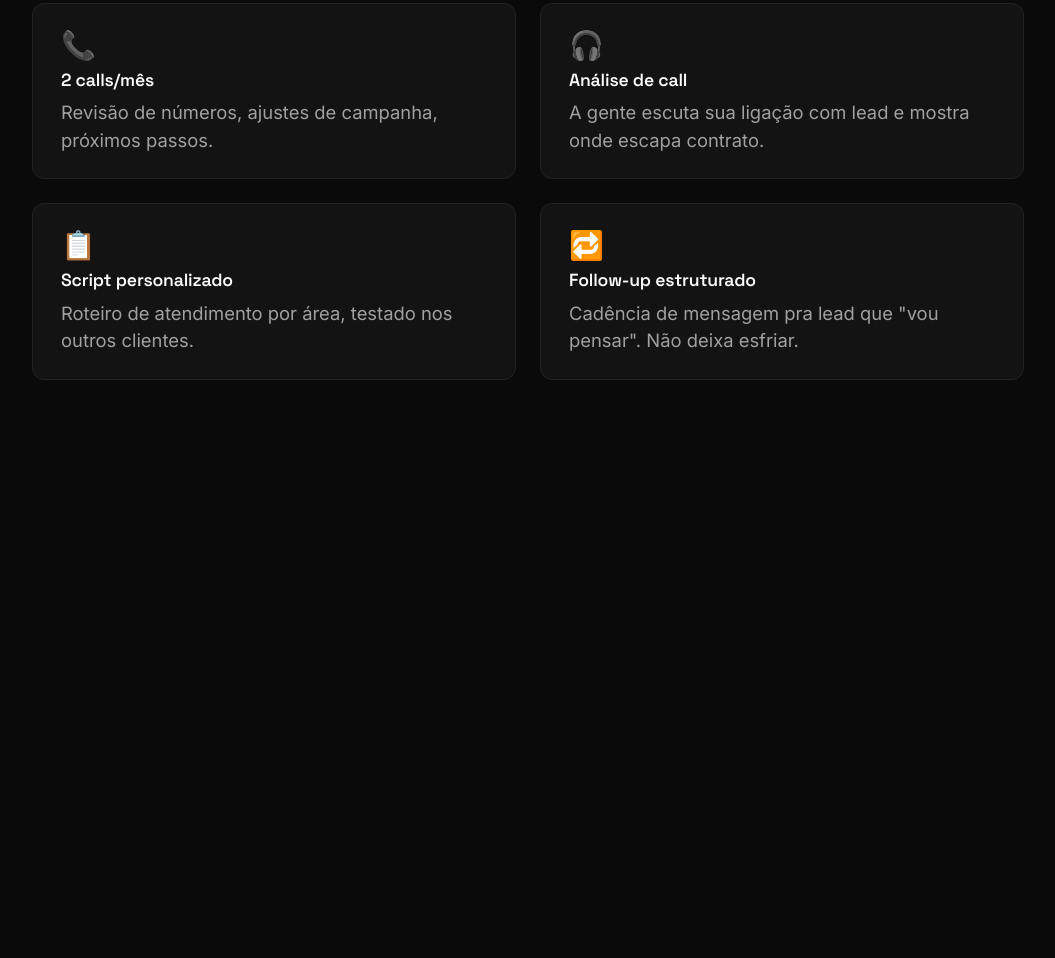
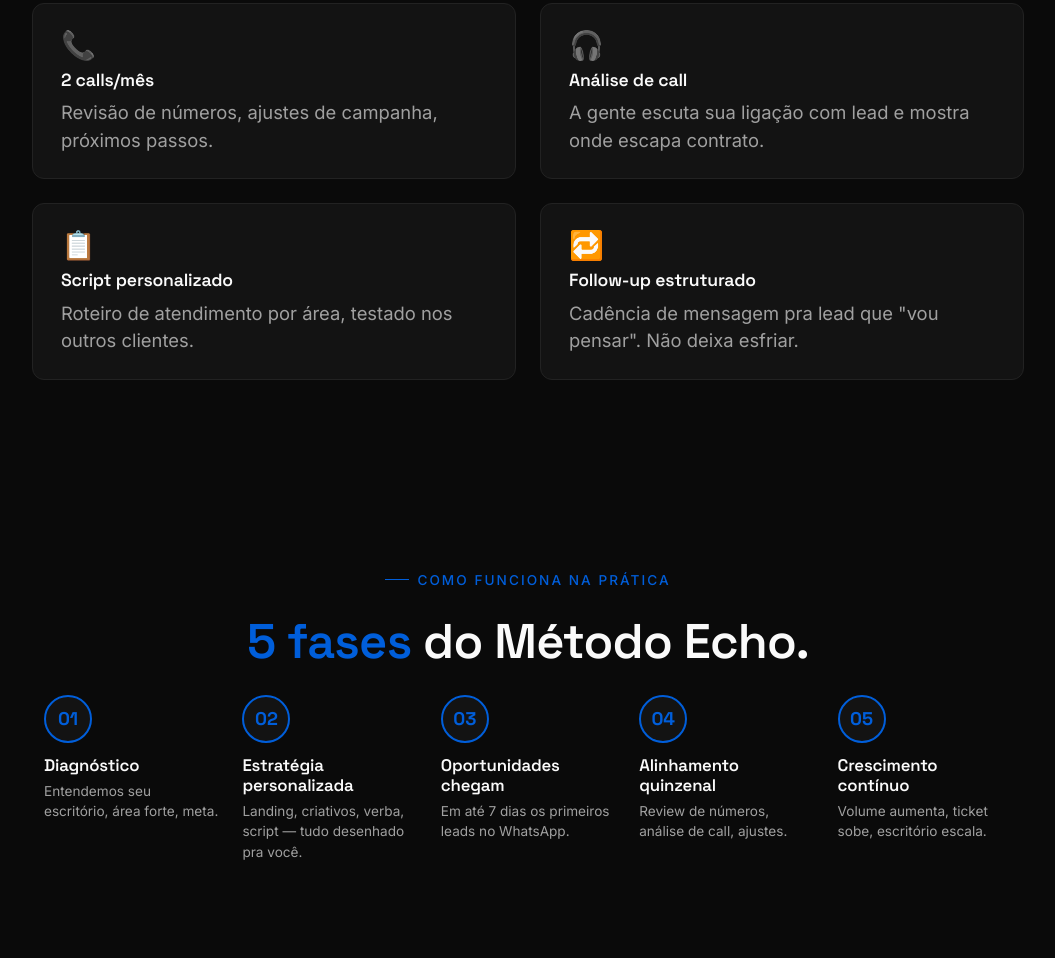
Before and after one commit to mttguerra/apresentacao-echo, a website built with Vite: page index.html in a window 1280 px wide. Shown: the part 5612-6570 px from the top of the page, without its empty margins (112-1167 px from the left). Before the commit the page ends 6088 px from the top, so only its background shows below. Built offline with nearby package versions, Linux system fonts and the light colour scheme; what reveal.js would draw is missing.

Commit message:
feat(b09): processo (5 fases da landing em timeline)

```diff
--- /dev/null
+++ b/src/blocks/b09-processo.html
@@ -0,0 +1,52 @@
+<section data-block="b09" class="block block--b09">
+  <div class="eyebrow">Como funciona na prática</div>
+  <h2 class="t-title">
+    <span class="accent">5 fases</span> do Método Echo.
+  </h2>
+
+  <div class="b09-timeline">
+    <div class="b09-phase">
+      <div class="b09-phase-num">01</div>
+      <div class="b09-phase-body">
+        <div class="t-microcopy">Diagnóstico</div>
+        <p class="t-body">Entendemos seu escritório, área forte, meta.</p>
+      </div>
+    </div>
+    <div class="b09-connector"></div>
+
+    <div class="b09-phase">
+      <div class="b09-phase-num">02</div>
+      <div class="b09-phase-body">
+        <div class="t-microcopy">Estratégia personalizada</div>
+        <p class="t-body">Landing, criativos, verba, script — tudo desenhado pra você.</p>
+      </div>
+    </div>
+    <div class="b09-connector"></div>
+
+    <div class="b09-phase">
+      <div class="b09-phase-num">03</div>
+      <div class="b09-phase-body">
+        <div class="t-microcopy">Oportunidades chegam</div>
+        <p class="t-body">Em até 7 dias os primeiros leads no WhatsApp.</p>
+      </div>
+    </div>
+    <div class="b09-connector"></div>
+
+    <div class="b09-phase">
+      <div class="b09-phase-num">04</div>
+      <div class="b09-phase-body">
+        <div class="t-microcopy">Alinhamento quinzenal</div>
+        <p class="t-body">Review de números, análise de call, ajustes.</p>
+      </div>
+    </div>
+    <div class="b09-connector"></div>
+
+    <div class="b09-phase">
+      <div class="b09-phase-num">05</div>
+      <div class="b09-phase-body">
+        <div class="t-microcopy">Crescimento contínuo</div>
+        <p class="t-body">Volume aumenta, ticket sobe, escritório escala.</p>
+      </div>
+    </div>
+  </div>
+</section>
--- /dev/null
+++ b/src/blocks/b09-processo.js
@@ -0,0 +1,22 @@
+import gsap from 'gsap';
+import { registerBlock } from '../animations/timelines.js';
+import { EASE, DURATION } from '../animations/helpers.js';
+
+registerBlock('b09', {
+  onShow(section) {
+    const eyebrow = section.querySelector('.eyebrow');
+    const title = section.querySelector('.t-title');
+    const phases = section.querySelectorAll('.b09-phase');
+    const nums = section.querySelectorAll('.b09-phase-num');
+
+    gsap.set([eyebrow, title], { opacity: 0, y: 20 });
+    gsap.set(phases, { opacity: 0, y: 20 });
+    gsap.set(nums, { scale: 0.6 });
+
+    const tl = gsap.timeline();
+    tl.to(eyebrow, { opacity: 1, y: 0, duration: DURATION.fast, ease: EASE.snappy });
+    tl.to(title, { opacity: 1, y: 0, duration: DURATION.base, ease: EASE.snappy }, '-=0.1');
+    tl.to(phases, { opacity: 1, y: 0, duration: DURATION.base, ease: EASE.snappy, stagger: 0.1 }, '-=0.15');
+    tl.to(nums, { scale: 1, duration: DURATION.base, ease: EASE.bounceIn, stagger: 0.08 }, '-=0.4');
+  },
+});
--- a/src/main.js
+++ b/src/main.js
@@ -31,7 +31,7 @@ import './blocks/b05-metodo.js';
 import './blocks/b06-pilar1-oportunidades.js';
 import './blocks/b07-pilar2-criativos.js';
 import './blocks/b08-pilar3-alinhamento.js';
-// import './blocks/b09-processo.js';
+import './blocks/b09-processo.js';
 // import './blocks/b10-cases.js';
 // import './blocks/b11-diferenciais.js';
 // import './blocks/b12-investimento.js';
--- a/src/styles/components.css
+++ b/src/styles/components.css
@@ -248,3 +248,40 @@
 .b08-item { display: flex; flex-direction: column; gap: 0.5rem; }
 .b08-item-icon { font-size: 1.75rem; }
 .b08-item .t-microcopy { font-size: 1.1rem; }
+
+/* ============= b09 — Processo ============= */
+.block--b09 { gap: 1.75rem; }
+.b09-timeline {
+  display: grid;
+  grid-template-columns: repeat(5, 1fr) ;
+  gap: 0;
+  align-items: start;
+  position: relative;
+}
+.b09-phase {
+  display: flex;
+  flex-direction: column;
+  gap: 0.75rem;
+  padding: 0 0.75rem;
+  z-index: 2;
+}
+.b09-phase-num {
+  width: 3rem;
+  height: 3rem;
+  border-radius: 50%;
+  background: var(--bg-2);
+  border: 2px solid var(--accent);
+  color: var(--accent);
+  display: flex;
+  align-items: center;
+  justify-content: center;
+  font-family: var(--font-display);
+  font-weight: 700;
+  font-size: 1.15rem;
+}
+.b09-phase-body { display: flex; flex-direction: column; gap: 0.35rem; }
+.b09-phase .t-microcopy { font-size: 1.05rem; }
+.b09-phase .t-body { font-size: 0.85rem; }
+.b09-connector {
+  display: none;
+}
```
